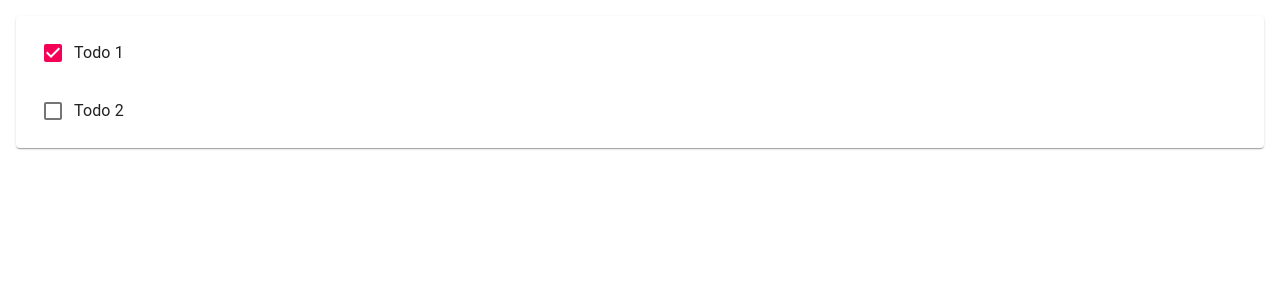
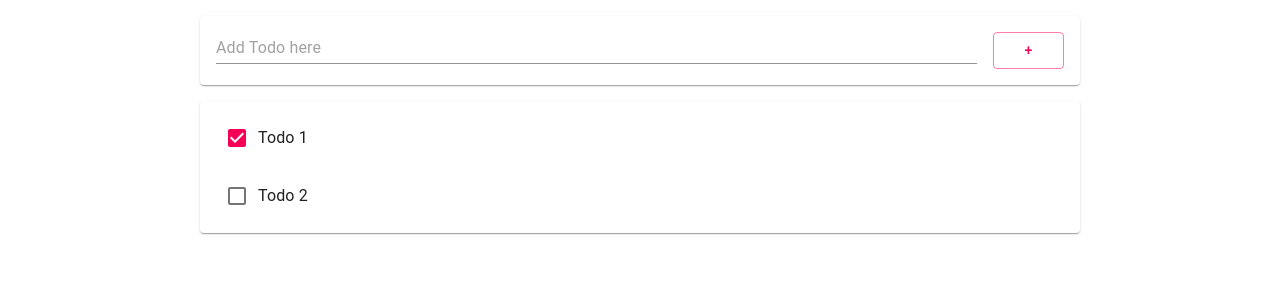
Before and after one commit to kongrinii/t-react-app, a React (Create React App) app: page / in a window 1280 px wide. Shown: the top 300 px of the page. Built offline with nearby package versions, Linux system fonts and the light colour scheme.

Commit message:
9장. React 이벤트 핸들러로 목록 추가하기

```diff
--- /dev/null
+++ b/src/AddTodo.js
@@ -0,0 +1,51 @@
+import React from 'react';
+import { TextField, Paper, Button, Grid } from '@material-ui/core';
+
+class AddTodo extends React.Component {
+    constructor(props) {
+        super(props);
+        this.state = { item:  {title: ""}};
+        this.add = props.add;  // props의 함수를 this.add에 연결 -> props에는 상위 컴포넌트인 App.js의 함수, 매개변수가 들어 있다.
+    }
+    onInputChange = (e) => {
+        const thisItem = this.state.item;
+        thisItem.title = e.target.value;
+        this.setState({item:thisItem});
+        console.log(thisItem);
+    }
+
+    onButtonClick = () => {
+        this.add(this.state.item);
+        this.setState({item: {title: ""}});  // text 값을 추가하고, 입력 필드는 초기화
+    }
+
+    enterKeyEventHandler = (e) => {
+        if (e.key == 'Enter') {
+            this.onButtonClick();
+        }
+    }
+    render() {
+        return (
+            <Paper style={{margin: 16, padding: 16}}>
+                <Grid container>
+                    <Grid xs={11} md={11} item style={{paddingRight: 16}}>
+                        <TextField
+                            placeholder='Add Todo here'
+                            fullWidth
+                            onChange={this.onInputChange}
+                            value={this.state.item.title}
+                            onKeyPress={this.enterKeyEventHandler}
+                        />
+
+                    </Grid>
+                    <Grid xs={1} md={1} item>
+                        <Button fullWidth color="secondary" variant='outlined' onClick={this.onButtonClick}>
+                            +
+                        </Button>
+                    </Grid>
+                </Grid>
+            </Paper>
+        )
+    }
+}
+export default AddTodo;
--- a/src/App.js
+++ b/src/App.js
@@ -1,11 +1,17 @@
 import React from 'react';
 import Todo from './Todo';
-import {Paper, List}from "@material-ui/core";
+import AddTodo from './AddTodo';
+import {Paper, List, Container}from "@material-ui/core";
 import './App.css';
 class App extends React.Component { constructor(props){ //매개변수 props 생성자
  super(props); // 매개변수 pros 초기화
  this.state ={ // item 에 item.id, item.title, item.done 매개변수 이름과 값 할당
- items :[ {id:0, title:"Todo 1 ", done:true}, {id:1, title:"Todo 2 ", done:false}, ], }; } render(){ // todoItems에 this.state.items.length 가 0보다 크다면 true 이므로 && 뒤에 값을 넘겨준다. // totoItem = this.state.items.length > 0 ? (<Paper></Paper>):""; 이렇게 해도 같은 결과이다. 조건선택문 ? ternary operator
+ items :[ {id:"todo0", title:"Todo 1 ", done:true}, {id:"todo1", title:"Todo 2 ", done:false}, ], }; } // (1) add 함수 추가
+ add =(item)=>{ const thisItems =this.state.items; item.id ="ID-"+ thisItems.length;//key를 위한 id 추가
+ item.done =false; thisItems.push(item); this.setState({items:thisItems});//update state
+ console.log("items:",this.state.items);
+ }
+ render(){ // todoItems에 this.state.items.length 가 0보다 크다면 true 이므로 && 뒤에 값을 넘겨준다. // totoItem = this.state.items.length > 0 ? (<Paper></Paper>):""; 이렇게 해도 같은 결과이다. 조건선택문 ? ternary operator
  var todoItems =this.state.items.length >0 &&(
  <Paper style={{margin:16}}>
  <List>
@@ -14,7 +20,15 @@
  ))} </List>
  </Paper>
  );
- // 생성된 컴포넌트 JSX를 리턴한다.
- return <div className="App">{todoItems}</div>; }
+ // (2) add 함수 연결
+ return (
+ <div className="App">
+ <Container maxWidth="md">
+ <AddTodo add={this.add}/>
+ <div className="TodoList">{todoItems}</div>
+
+ </Container>
+ </div>
+ ); }
 }
 export default App;
```
